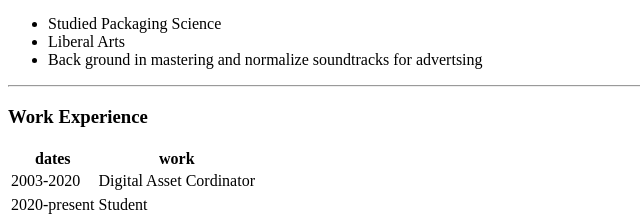
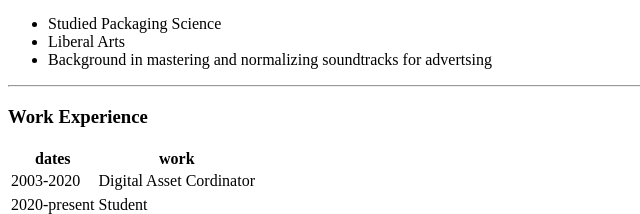
Before and after one commit to eragland/cv, a plain HTML site: page index.html in a window 1280 px wide. Shown: the part 333-547 px from the top of the page, 0-640 px from the left. Drawn offline with Linux system fonts and the light colour scheme.

Commit message:
Add files via upload

```diff
--- a/index.html
+++ b/index.html
@@ -24,7 +24,7 @@
 <ul>
   <li>Studied Packaging Science</li>
   <li>Liberal Arts</li>
-  <li>Back ground in mastering and normalize soundtracks for advertsing</li>
+  <li>Background in mastering and normalizing soundtracks for advertsing</li>
 </ul>
 <hr>
 <h3>Work Experience</h3>
```
